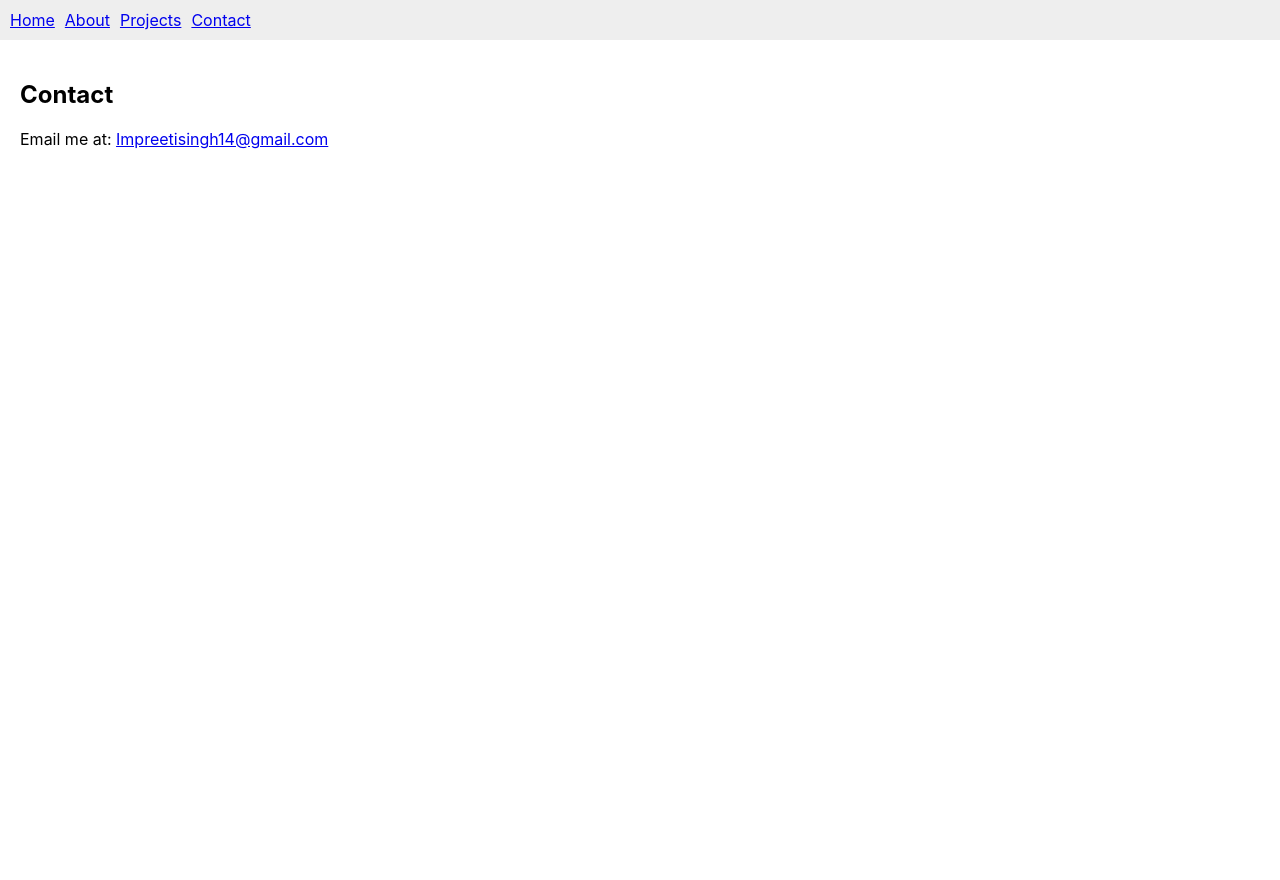
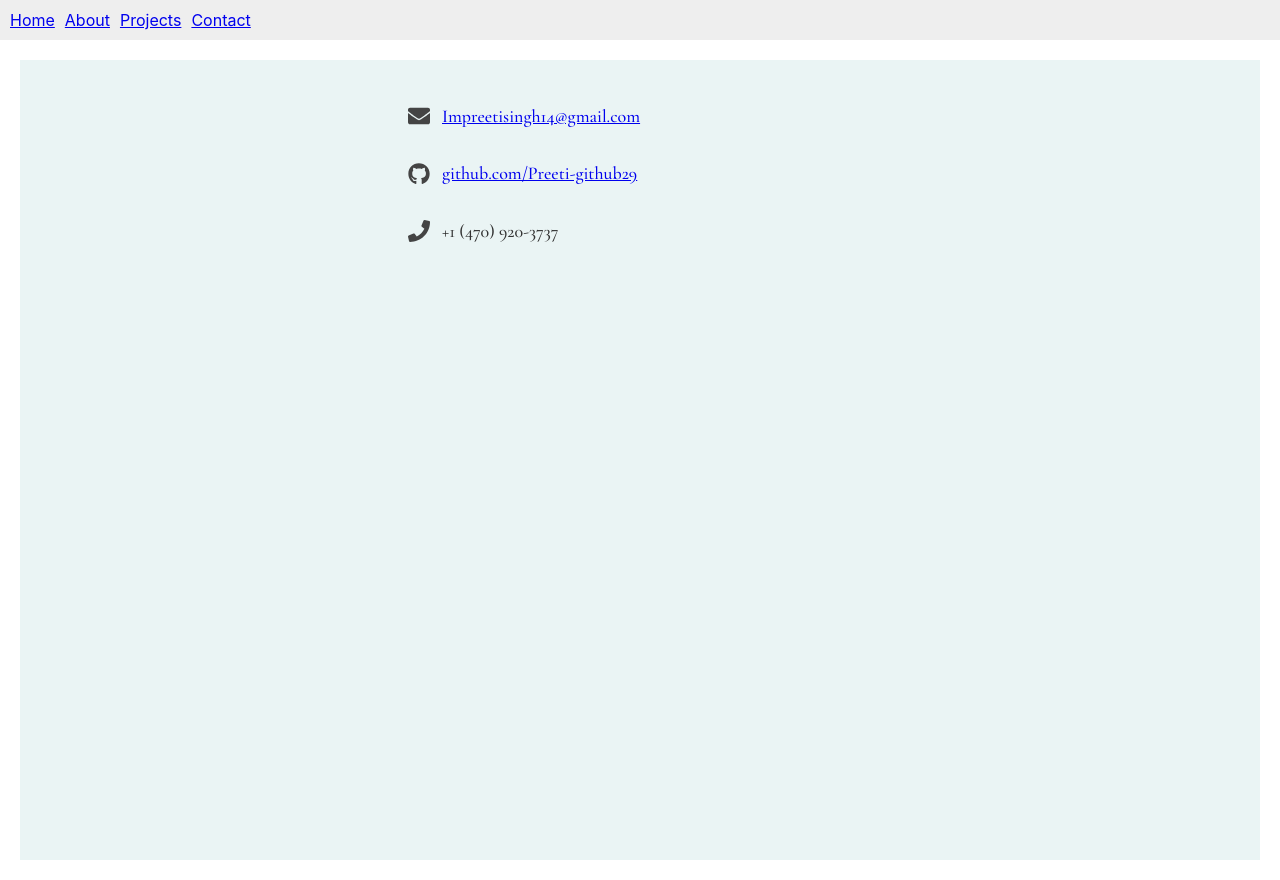
Before and after one commit to Preeti-github29/my-portfolio, a React (Create React App) app: page /contact in a window 1280 px wide. Before the commit the page ends 800 px from the top, so only its background shows below. Built offline with nearby package versions, Linux system fonts and the light colour scheme.

Commit message:
updated project

```diff
--- /dev/null
+++ b/src/pages/About.css
@@ -0,0 +1,36 @@
+@import url('https://fonts.googleapis.com/css2?family=Cormorant+Garamond:wght@500&display=swap');
+
+.about-container {
+  display: flex;
+  justify-content: space-between;
+  align-items: center;
+  background-color: #f5f0eb;
+  height: 100vh;
+  font-family: 'Cormorant Garamond', serif;
+  padding: 40px;
+  box-sizing: border-box;
+}
+
+.about-left {
+  max-width: 30%;
+  color: #222;
+}
+
+.about-left h4 {
+  font-size: 20px;
+  letter-spacing: 2px;
+  margin-bottom: 10px;
+  font-weight: bold;
+}
+
+.about-left p {
+  font-size: 48px;
+  font-weight: bold;
+}
+
+.about-right {
+  max-width: 60%;
+  font-size: 18px;
+  line-height: 1.8;
+  color: #333;
+}
--- a/src/pages/About.js
+++ b/src/pages/About.js
@@ -1,10 +1,31 @@
 import React from 'react';
+import './About.css';
 
 export default function About() {
   return (
-    <div>
-      <h2>About Me</h2>
-      <p>I am a Computer Science graduate from the University of Georgia with 4+ years of industry experience.</p>
+    <div className="about-container">
+      <div className="about-left">
+        <h4>PREETI KUMARI</h4>
+        <p>ABOUT</p>
+      </div>
+
+      <div className="about-right">
+        <p>
+          Hi, I’m Preeti Kumari — a Senior Software Engineer with over 4 years of hands-on experience across enterprise IT, retail systems, and automation. I hold a Master’s degree in Computer Science from the University of Georgia and am currently based in Atlanta, GA.
+        </p>
+        <p>
+          Throughout my career, I’ve built robust backend systems using Java and Python, streamlined ITSM workflows using ServiceNow, and created insightful dashboards with Tableau and Power BI. I've worked on high-impact projects involving POS system integration, handheld device upgrades, and automation for daily operations. I’ve also debugged and resolved complex L2/L3 technical issues using tools like Datadog and Bugsnag.
+        </p>
+        <p>
+          What drives me is the challenge of turning inefficiencies into seamless workflows. Whether it’s enhancing in-store operations, optimizing resource planning, or simplifying UI interactions — I thrive on solving problems with practical, data-driven solutions.
+        </p>
+        <p>
+          In my free time, I build side projects like COVID forecasting models and contribute to personal automation tools.
+        </p>
+        <p>
+          Let’s connect and build something impactful together.
+        </p>
+      </div>
     </div>
   );
 }
--- /dev/null
+++ b/src/pages/Contact.css
@@ -0,0 +1,57 @@
+@import url('https://fonts.googleapis.com/css2?family=Cormorant+Garamond:wght@500&display=swap');
+
+.contact-container {
+  display: flex;
+  justify-content: space-between;
+  align-items: stretch;
+  background-color: #eaf4f4; /* new elegant teal tone */
+  min-height: 100vh;
+  font-family: 'Cormorant Garamond', serif;
+  padding: 40px;
+  box-sizing: border-box;
+}
+
+.contact-left {
+  width: 25%;
+  display: flex;
+  flex-direction: column;
+  justify-content: center;
+  text-align: center;
+  color: #222;
+}
+
+.contact-left h4 {
+  font-size: 20px;
+  letter-spacing: 2px;
+  margin-bottom: 10px;
+  font-weight: bold;
+}
+
+.contact-left p {
+  font-size: 48px;
+  font-weight: bold;
+  margin: 0;
+}
+
+.contact-right {
+  width: 70%;
+  font-size: 18px;
+  line-height: 1.8;
+  color: #333;
+  display: flex;
+  flex-direction: column;
+  gap: 25px;
+  padding-left: 10px;  /* Shift content closer to left */
+  align-items: flex-start;
+}
+
+.contact-item {
+  display: flex;
+  align-items: center;
+  gap: 12px;
+}
+
+.contact-icon {
+  font-size: 22px;
+  color: #444;
+}
--- a/src/pages/Contact.js
+++ b/src/pages/Contact.js
@@ -1,10 +1,32 @@
 import React from 'react';
+import './Contact.css';
+import { FaEnvelope, FaGithub, FaLinkedin, FaPhone } from 'react-icons/fa';
 
 export default function Contact() {
   return (
-    <div>
-      <h2>Contact</h2>
-      <p>Email me at: <a href="mailto:Impreetisingh14@gmail.com">Impreetisingh14@gmail.com</a></p>
+    <div className="contact-container">
+      <div className="contact-left">
+
+      </div>
+
+      <div className="contact-right">
+        <div className="contact-item">
+          <FaEnvelope className="contact-icon" />
+          <a href="mailto:Impreetisingh14@gmail.com">Impreetisingh14@gmail.com</a>
+        </div>
+
+        <div className="contact-item">
+          <FaGithub className="contact-icon" />
+          <a href="https://github.com/Preeti-github29" target="_blank" rel="noopener noreferrer">github.com/Preeti-github29</a>
+        </div>
+
+
+
+        <div className="contact-item">
+          <FaPhone className="contact-icon" />
+          <span>+1 (470) 920-3737</span>
+        </div>
+      </div>
     </div>
   );
 }
--- /dev/null
+++ b/src/pages/Home.css
@@ -0,0 +1,46 @@
+@import url('https://fonts.googleapis.com/css2?family=Cormorant+Garamond:wght@500&display=swap');
+
+.modern-home {
+  display: flex;
+  justify-content: space-between;
+  align-items: center;
+  background-color: #f5f0eb;
+  height: 100vh;
+  font-family: 'Cormorant Garamond', serif;
+  padding: 40px;
+  box-sizing: border-box;
+}
+
+.left-section {
+  max-width: 40%;
+  font-size: 18px;
+  line-height: 1.6;
+  color: #222;
+}
+
+.left-section h4 {
+  font-size: 20px;
+  letter-spacing: 2px;
+  margin-bottom: 20px;
+  font-weight: bold;
+}
+
+.right-section {
+  display: flex;
+  flex-direction: column;
+  align-items: flex-end;
+  font-size: 60px;
+  gap: 20px;
+}
+
+.right-section a {
+  text-decoration: none;
+  color: #111;
+  font-weight: bold;
+  transition: all 0.3s ease;
+}
+
+.right-section a:hover {
+  color: #999;
+  letter-spacing: 2px;
+}
--- a/src/pages/Home.js
+++ b/src/pages/Home.js
@@ -1,10 +1,25 @@
 import React from 'react';
+import './Home.css';
 
 export default function Home() {
   return (
-    <div>
-      <h1>Hi, I'm Preeti Kumari</h1>
-      <p>Software Engineer | Data Enthusiast | Automation Lover</p>
+    <div className="modern-home">
+      <div className="left-section">
+        <h4>PREETI KUMARI</h4>
+        <p>
+          Hi there! I'm Preeti Kumari — a Software Engineer with a Master’s in Computer Science and 4+ years of experience designing efficient systems for enterprise and retail environments.<br />
+          Based in Atlanta, GA — actively open to new opportunities and freelance collaborations.
+          <br />
+          Love to paint my imagination in form of art.
+          For more details please refer to other section.
+        </p>
+      </div>
+
+      <div className="right-section">
+        <a href="/projects">WORK</a>
+        <a href="/about">ABOUT</a>
+        <a href="/contact">CONTACT</a>
+      </div>
     </div>
   );
 }
--- /dev/null
+++ b/src/pages/Projects.css
@@ -0,0 +1,56 @@
+@import url('https://fonts.googleapis.com/css2?family=Cormorant+Garamond:wght@500&display=swap');
+
+.projects-container {
+  display: flex;
+  justify-content: space-between;
+  align-items: flex-start;
+  background-color: #f5f0eb;
+  min-height: 100vh;
+  font-family: 'Cormorant Garamond', serif;
+  padding: 40px;
+  box-sizing: border-box;
+}
+
+.projects-left {
+  max-width: 30%;
+  color: #222;
+}
+
+.projects-left h4 {
+  font-size: 20px;
+  letter-spacing: 2px;
+  margin-bottom: 10px;
+  font-weight: bold;
+}
+
+.projects-left p {
+  font-size: 48px;
+  font-weight: bold;
+}
+
+.projects-right {
+  max-width: 65%;
+  font-size: 18px;
+  line-height: 1.8;
+  color: #333;
+  display: flex;
+  flex-direction: column;
+  gap: 40px;
+}
+
+.project h3 {
+  font-size: 24px;
+  margin-bottom: 10px;
+}
+
+.project a {
+  display: inline-block;
+  margin-top: 5px;
+  color: #0077cc;
+  text-decoration: none;
+  font-weight: bold;
+}
+
+.project a:hover {
+  text-decoration: underline;
+}
--- a/src/pages/Projects.js
+++ b/src/pages/Projects.js
@@ -1,26 +1,51 @@
 import React from 'react';
+import './Projects.css';
 
 export default function Projects() {
   const projects = [
-    { title: "Fault Tolerant System in Mobile Robots", tech: "Python, Matplotlib", url: "https://github.com/Preeti-github29/Fault-Tolerant-System-in-Mobile-Robots" },
-    { title: "Traceroute with graph output", tech: "Python3, Json", url: "https://github.com/Preeti-github29/Traceroute_with_graph_output" },
-    { title: "HTTP Downloader", tech: "Python3, Json", url: "https://github.com/Preeti-github29/Http downloader" },
-    { title: "DNS_forwarder", tech: "Python", url: "https://github.com/Preeti-github29/DNS_forwarder" },
-    { title: "Book Recommender system", tech: "Python, Panda,Matplotlib, Scikit-leran, Numpy" , url: "https://github.com/Preeti-github29/Book-Recommender-system" }
+    {
+      title: "Fault Tolerant System in Mobile Robots",
+      tech: "Python, Matplotlib",
+      url: "https://github.com/Preeti-github29/Fault-Tolerant-System-in-Mobile-Robots"
+    },
+    {
+      title: "Traceroute with Graph Output",
+      tech: "Python3, JSON",
+      url: "https://github.com/Preeti-github29/Traceroute_with_graph_output"
+    },
+    {
+      title: "HTTP Downloader",
+      tech: "Python3, JSON",
+      url: "https://github.com/Preeti-github29/Http%20downloader"
+    },
+    {
+      title: "DNS Forwarder",
+      tech: "Python",
+      url: "https://github.com/Preeti-github29/DNS_forwarder"
+    },
+    {
+      title: "Book Recommender System",
+      tech: "Python, Pandas, Matplotlib, Scikit-learn, Numpy",
+      url: "https://github.com/Preeti-github29/Book-Recommender-system"
+    }
   ];
 
   return (
-    <div>
-      <h2>Projects</h2>
-      <ul>
-        {projects.map((p, i) => (
-          <li key={i}>
-            <h3>{p.title}</h3>
-            <p>Technologies: {p.tech}</p>
-            <a href={p.url} target="_blank">View Project</a>
-          </li>
+    <div className="projects-container">
+      <div className="projects-left">
+        <h4>PREETI KUMARI</h4>
+        <p>PROJECTS</p>
+      </div>
+
+      <div className="projects-right">
+        {projects.map((project, index) => (
+          <div className="project" key={index}>
+            <h3>{project.title}</h3>
+            <p><strong>Tech:</strong> {project.tech}</p>
+            <a href={project.url} target="_blank" rel="noopener noreferrer">View Project</a>
+          </div>
         ))}
-      </ul>
+      </div>
     </div>
   );
 }
```
Also changed, not shown: package.json (+8 -3 lines), public/profile.jpg (added), 1 other file (tests, documents, lock files or other folders).
